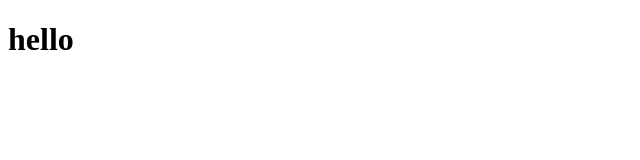
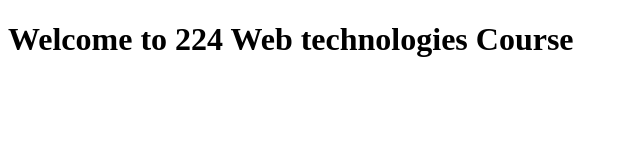
Before and after one commit to humairakirankhan2004-ui/24PWBCS1067-WT-FALL25, a plain HTML site: page index.html in a window 1280 px wide. Shown: the whole page, without its empty margins (0-640 px from the left). Drawn offline with Linux system fonts and the light colour scheme.

Commit message:
added index.html with Welcome Message

```diff
--- a/index.html
+++ b/index.html
@@ -3,9 +3,9 @@
 <head>
     <meta charset="UTF-8">
     <meta name="viewport" content="width=device-width, initial-scale=1.0">
-    <title>Document</title>
+    <title>Web Technologies Lab</title>
 </head>
 <body>
-    <h1>hello</h1>
+    <h1>Welcome to 224 Web technologies Course</h1>
 </body>
 </html>
```
